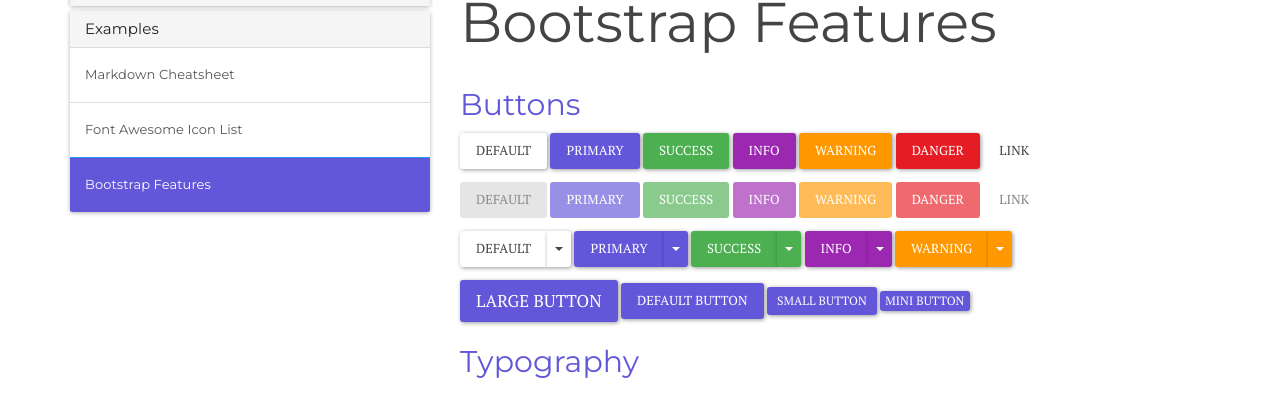
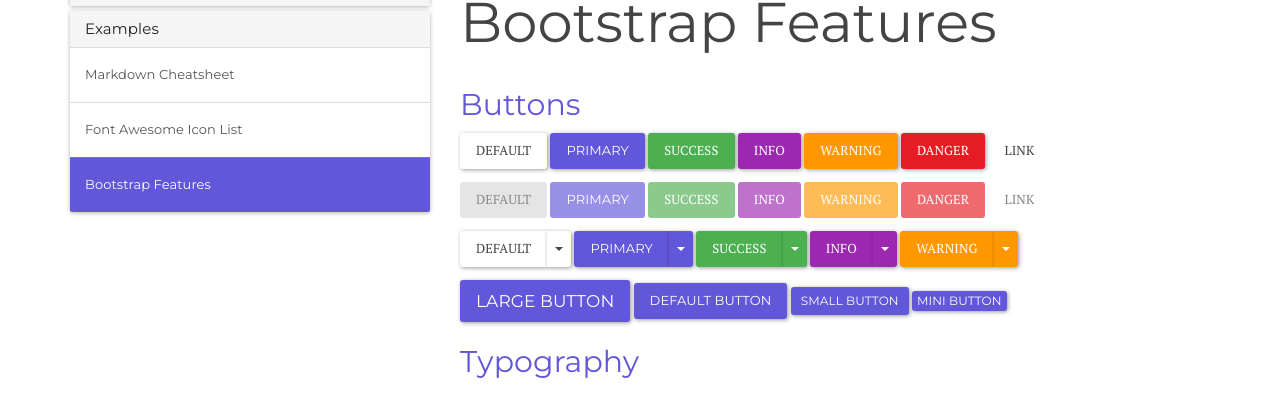
Before and after one commit to airplane-mode/air-traffic-control, a Jekyll site: the page built from docs/_docs/examples/bootstrap.md, in a window 1280 px wide. Shown: the part 118-521 px from the top of the page. Built offline with Jekyll 4.4.1, drawn with Linux system fonts in a browser that asks for light colours; nearby versions of some CDN libraries.

Commit message:
Montserrat for buttons

```diff
--- a/docs/css/main.scss
+++ b/docs/css/main.scss
@@ -69,6 +69,7 @@ code {
 
 .btn-primary {
   background-color: #6256d9;
+  font-family: "Montserrat";
 }
 
 .jumbotron p {
```
